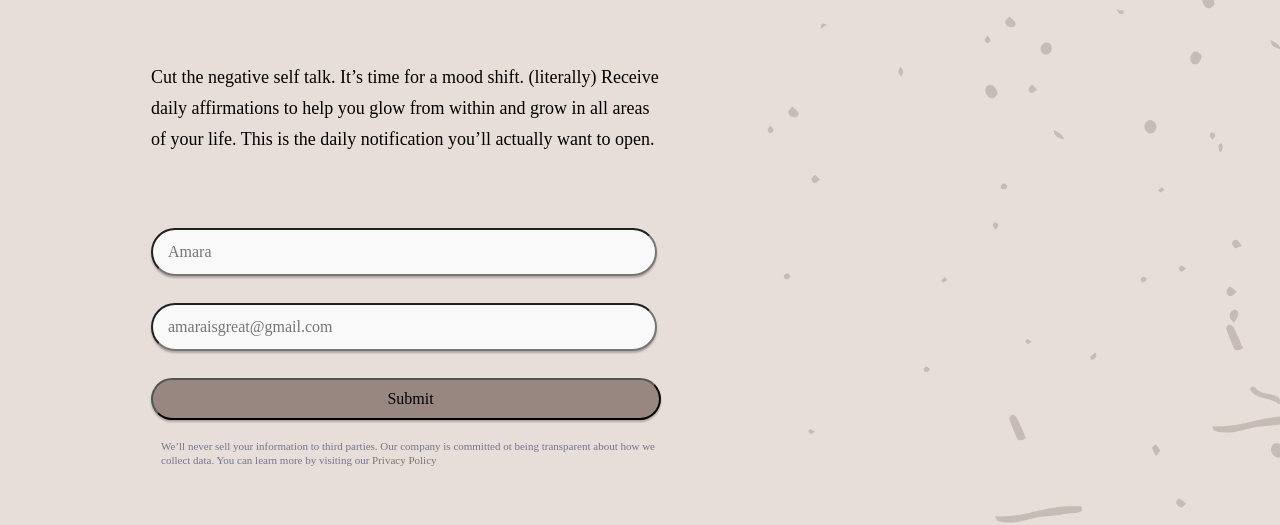
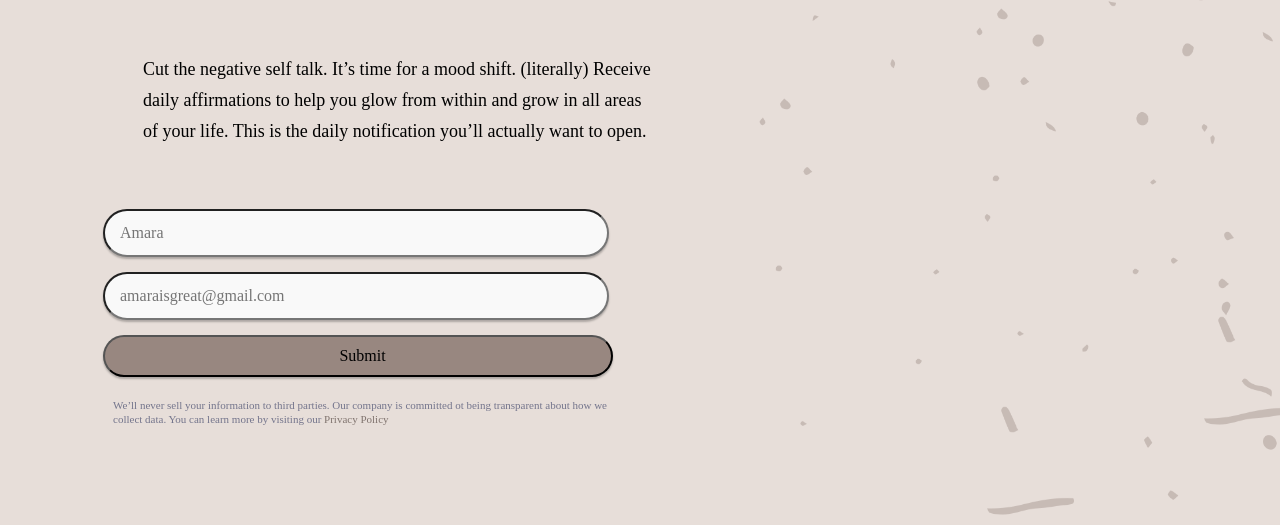
Before and after one commit to torikayla93/LACRM-Coding-Fellowship-2021, a plain HTML site: page gloGroHome.html in a window 1280 px wide. Shown: the part 325-850 px from the top of the page. Drawn offline with Linux system fonts and the light colour scheme; a script that the page names is missing.

Commit message:
Changed Placement on Items
Changed the position of items on page and also updated form.

```diff
--- a/gloGro.css
+++ b/gloGro.css
@@ -1,11 +1,6 @@
 /* STRUCTURE */
 
 body {
-    position: absolute;
-    width: 1440px;
-    height: 750px;
-    max-width: 1440px;
-
     background: #E7DED9;
 }
 
@@ -14,7 +9,8 @@ body {
 }
 
 #mainDivTwo {
-    height: 750px;
+    height: 100%;
+    width: 100%;
 }
 
 #logo {
@@ -61,8 +57,7 @@ nav {
 }
 
 .ctaText {
-    position: absolute;
-    width: 549px;
+    width: 500px;
     height: 314px;
 }
 
@@ -70,17 +65,17 @@ nav {
     position: absolute;
     width: 547px;
     height: 213px;
-    margin-top: 425px;
+    margin-top: 100px;
     left: -90px;
 }
 
 .firstName {
     /* Input Area */
 
-    position: absolute;
     width: 485px;
     height: 42px;
-    left: 90px;
+    left: 180px;
+    margin-left: 50px;
 
     background: #F9F9F9;
     box-shadow: 0px 2px 2px rgba(0, 0, 0, 0.25);
@@ -88,11 +83,12 @@ nav {
 }
 
 .emailAddress {
-    position: absolute;
     width: 485px;
     height: 42px;
     left: 90px;
-    top: 75px;
+    top: 90px;
+    margin-top: 15px;
+    margin-left: 50px;
 
     background: #F9F9F9;
     box-shadow: 0px 2px 2px rgba(0, 0, 0, 0.25);
@@ -100,11 +96,12 @@ nav {
 }
 
 .formButton {
-    position: absolute;
     width: 510px;
     height: 42px;
     left: 90px;
     top: 150px;
+    margin-top: 15px;
+    margin-left: 50px;
 
     background: #988780;
     box-shadow: 0px 2px 2px rgba(0, 0, 0, 0.25);
@@ -264,8 +261,8 @@ input {
     position: absolute;
     width: 500px;
     height: 27px;
-    padding-top: 200px;
-    padding-left: 100px;
+    padding-top: 10px;
+    padding-left: 60px;
 
     font-family: Poppins;
     font-style: normal;
--- a/gloGroHome.html
+++ b/gloGroHome.html
@@ -3,7 +3,7 @@
 <head>
     <title>GLO+GRO | Daily Affirmations</title>
     <link rel="stylesheet" href="gloGro.css">
-    <meta name="viewport" content="width=device-width, initial-scale=1.0">
+    <meta name="viewport" content="width=1440px, initial-scale=1.0">
     <link rel="preconnect" href="https://fonts.gstatic.com">
     <link href="https://fonts.googleapis.com/css2?family=Oswald:wght@500&display=swap" rel="stylesheet">
     <link rel="preconnect" href="https://fonts.gstatic.com">
@@ -39,8 +39,8 @@
             </div>
             <div class="ctaForm">
                 <form action="">
-                <input class="firstName" type="text" placeholder="Amara">
-                <input class="emailAddress" type="text" placeholder="amaraisgreat@gmail.com">
+                <input type="text" class="firstName" placeholder="Amara">
+                <input type="text" class="emailAddress" placeholder="amaraisgreat@gmail.com">
                 <button class="formButton">Submit</button>
                 </form>
                 <p class="subText">We’ll never sell your information to third parties. Our company is committed ot being transparent about how we collect data. You can learn more by visiting our <a href="#" class="policy">Privacy Policy</a></p>
```
Also changed, not shown: 1 other file.
